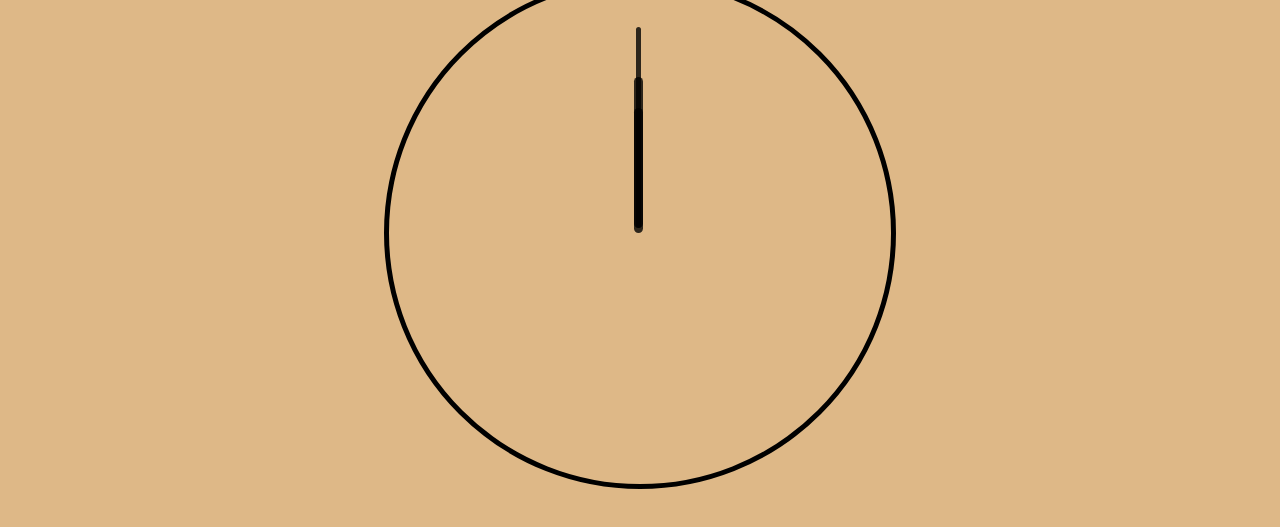
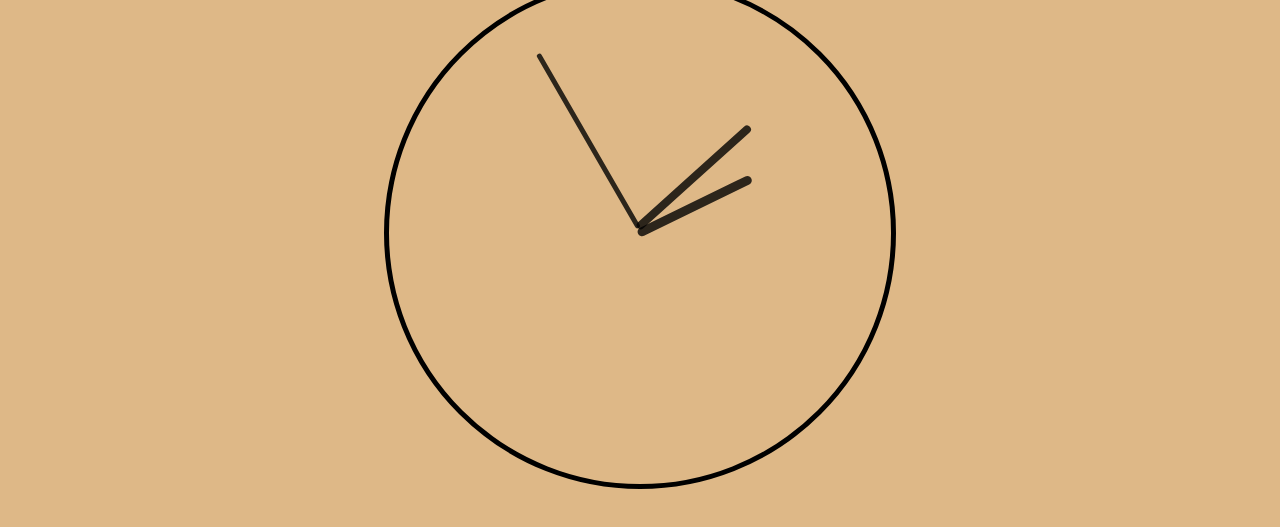
Before and after one commit to GabrielFerla/sprint2, a plain HTML site: page relogio.html in a window 1280 px wide. Shown: the part 73-600 px from the top of the page. Drawn offline with Linux system fonts and the light colour scheme; files whose address does not match are found by name.

Commit message:
work relogio

```diff
--- a/relogio.html
+++ b/relogio.html
@@ -35,5 +35,6 @@
         <div id="second"></div>
     </div>
     <script src="./assets/script.js"></script>
+    <script src="./assets/js/relogio.js"></script>
 </body>
 </html>
```
